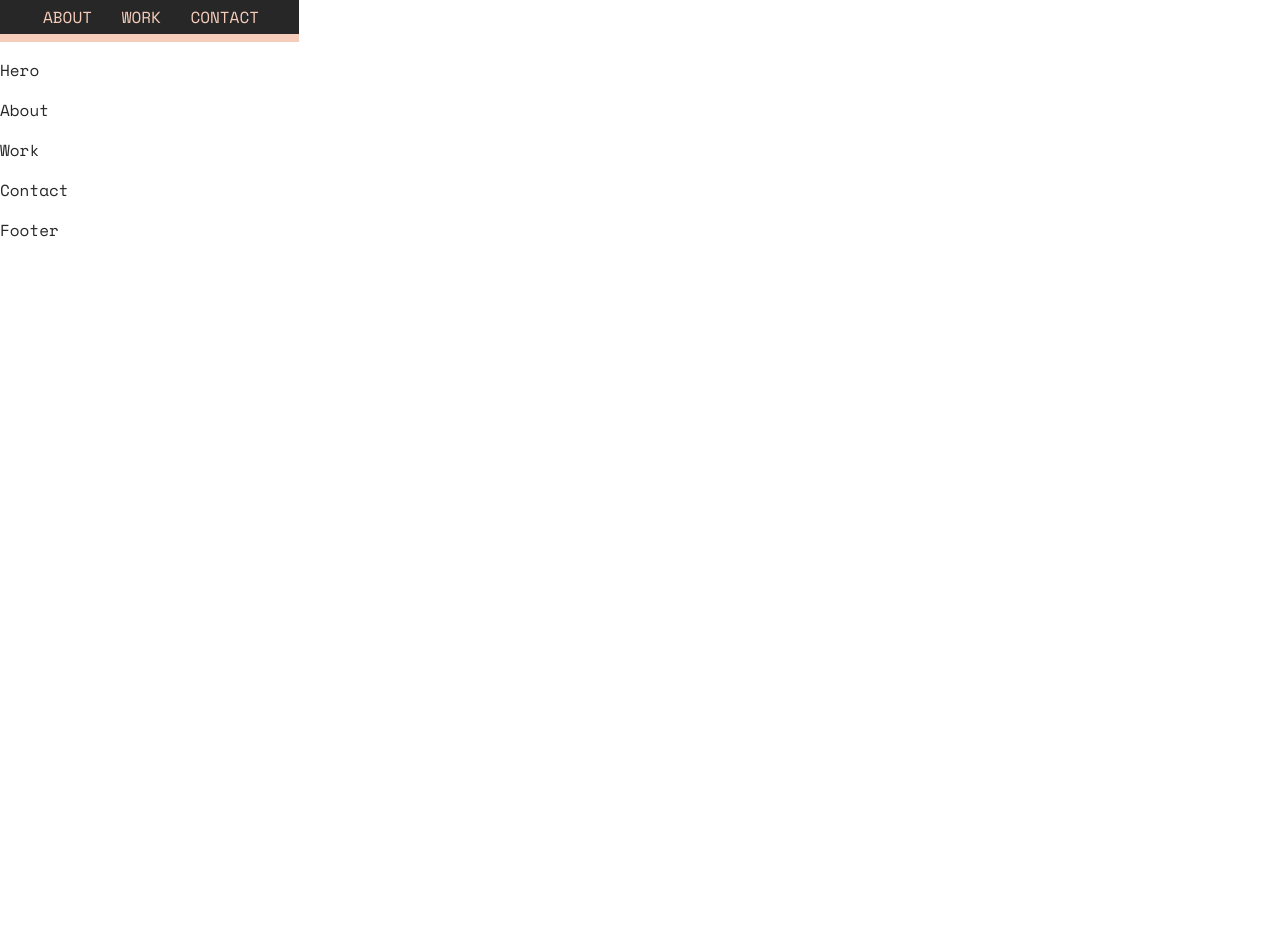
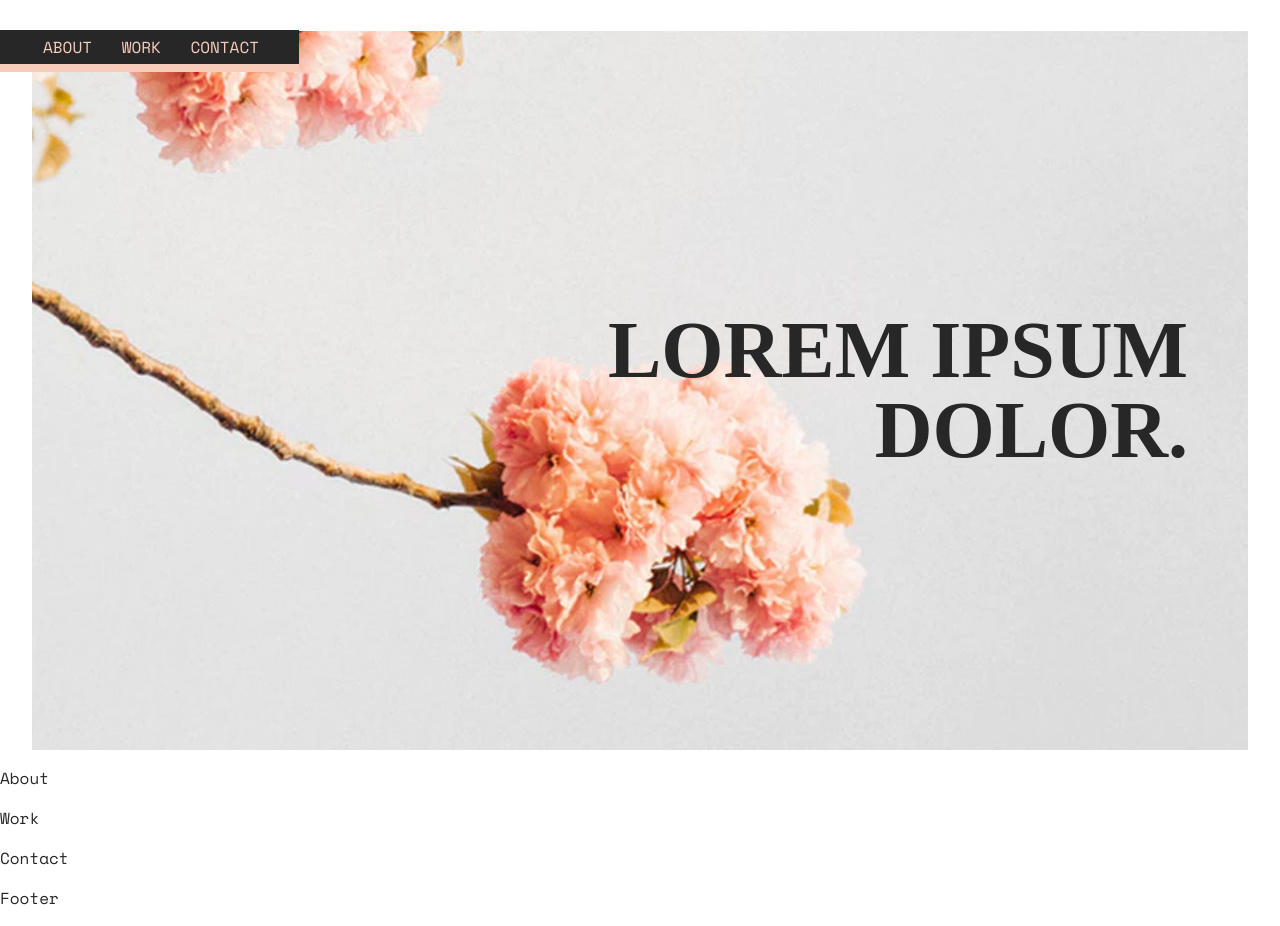
Before and after one commit to taydunworth/floral-web-layout, a React (Create React App) app: page / in a window 1280 px wide. Before the commit the page ends 800 px from the top, so only its background shows below. Built offline with nearby package versions, Linux system fonts and the light colour scheme; a web font is replaced by a local one.

Commit message:
Updated hero to have copy with proper positioning for desktop and added hero image

```diff
--- a/src/App.css
+++ b/src/App.css
@@ -13,6 +13,7 @@ h1 {
   background-color: #272727;
   padding: 5px 40px 5px 3px;
   border-bottom: 8px solid #F6CCBA;
+  position: absolute;
 }
 
 .header ul {
@@ -27,3 +28,23 @@ h1 {
   text-decoration: none;
   text-transform: uppercase;
 }
+
+.hero {
+  width: 95%;
+  height: 90vh;
+  display: flex;
+  justify-content: flex-end;
+  align-items: center;
+  margin: 0px auto;
+  margin-top: 30px;
+  background-image: url("./images/floralhero.jpg");
+}
+
+.hero h1 {
+  font-size: 5em;
+  line-height: 1em;
+  text-transform: uppercase;
+  text-align: right;
+  padding-right: 60px;
+  margin: 0;
+}
--- a/src/components/Hero.js
+++ b/src/components/Hero.js
@@ -3,7 +3,9 @@ import React, { Component } from 'react';
 class Hero extends Component {
   render() {
     return (
-      <p>Hero</p>
+      <div className="hero">
+        <h1>Lorem ipsum<br/> dolor.</h1>
+      </div>
     );
   }
 }
```
Also changed, not shown: public/images/floralhero.jpg (added), src/images/floralhero.jpg (added).
